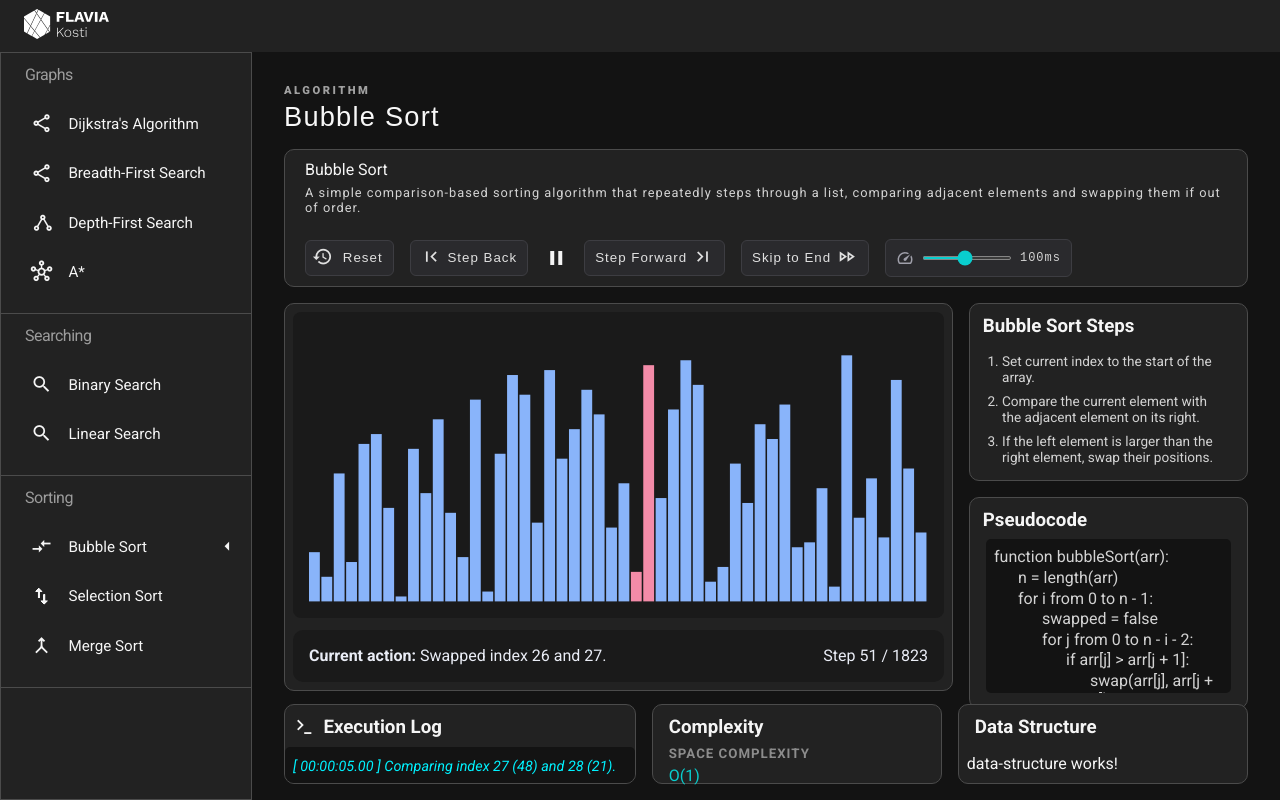
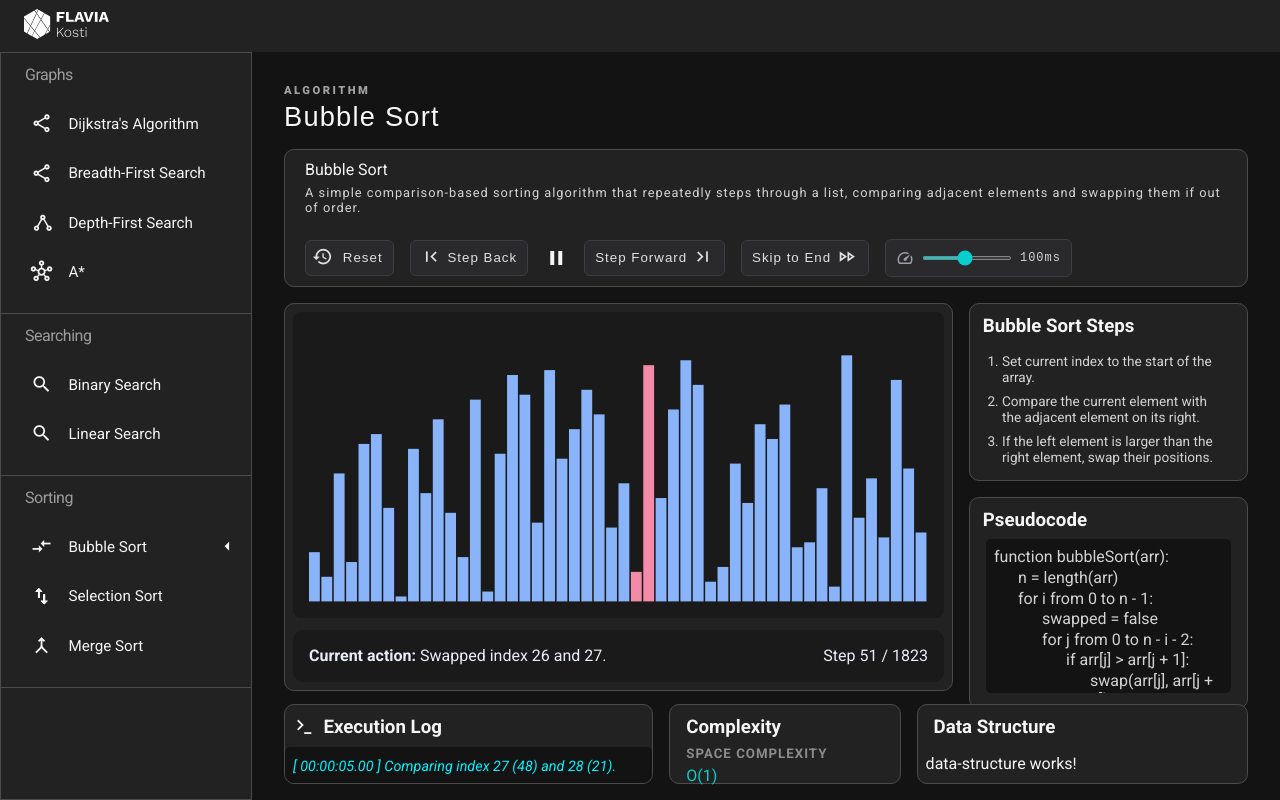
Before and after one commit to flavia3107/algorithm-visualizer, an Angular app: page / in a window 1280 px wide. Built offline with nearby package versions, Linux system fonts and the light colour scheme.

Commit message:
Algorithm-Visualizer: Complexity Details - P12

```diff
--- a/src/app/app.scss
+++ b/src/app/app.scss
@@ -108,10 +108,14 @@ h3 {
 	}
 }
 
-.data-structure,
+.data-structure {
+	width: 36%;
+	box-sizing: border-box;
+}
+
 .complexity {
-	width: 33%;
 	box-sizing: border-box;
+	width: 24%;
 }
 
 app-details {
```
